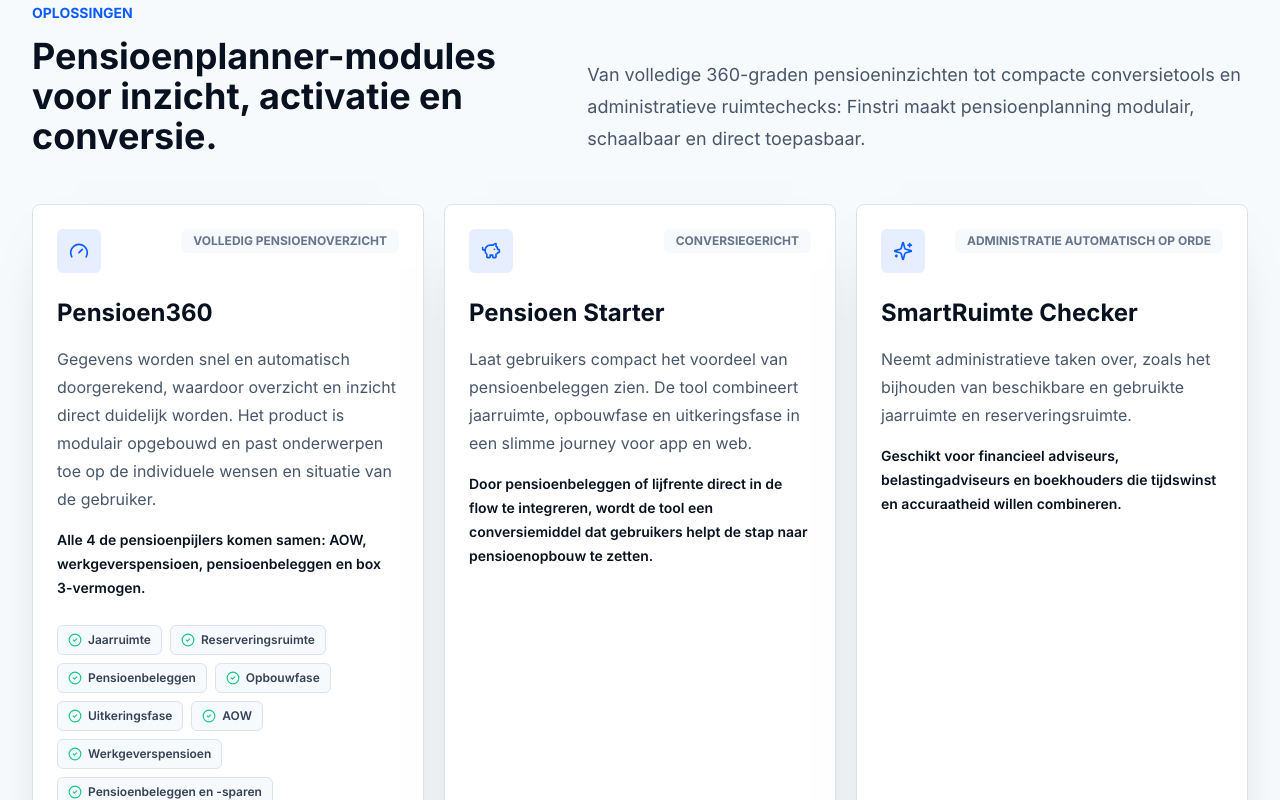
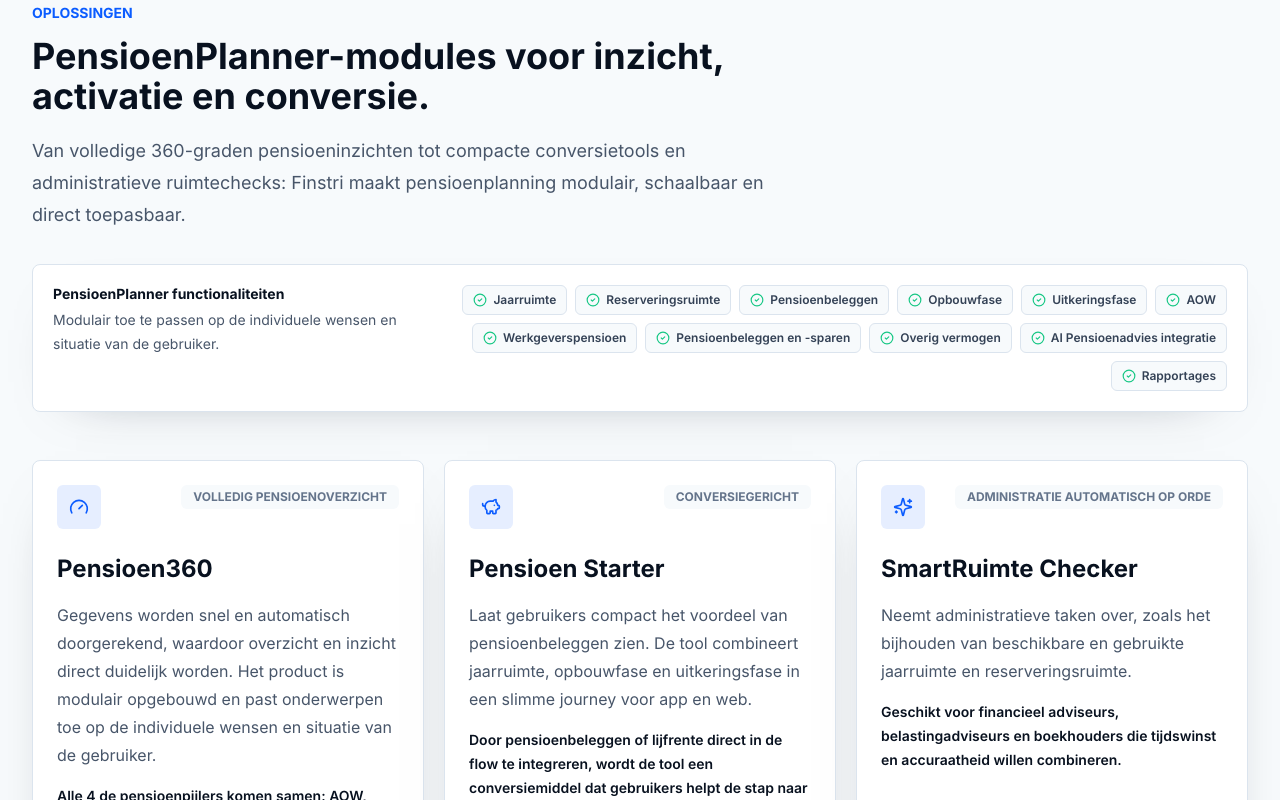
Before and after one commit to bobberg/finstri, a React (Vite) app: page / in a window 1280 px wide. Shown: the part 1080-1880 px from the top of the page. Built offline with nearby package versions, Linux system fonts and the light colour scheme.

Commit message:
changed the solution cards a bit

```diff
--- a/src/components/Solutions.tsx
+++ b/src/components/Solutions.tsx
@@ -33,7 +33,6 @@
       "Gegevens worden snel en automatisch doorgerekend, waardoor overzicht en inzicht direct duidelijk worden. Het product is modulair opgebouwd en past onderwerpen toe op de individuele wensen en situatie van de gebruiker.",
     detail:
       "Alle 4 de pensioenpijlers komen samen: AOW, werkgeverspensioen, pensioenbeleggen en box 3-vermogen.",
-    features: pensioen360Features,
   },
   {
     icon: PiggyBank,
@@ -85,23 +84,48 @@
 function Solutions() {
   return (
     <Section id="oplossingen" className="bg-cloud">
-      <div className="grid gap-10 lg:grid-cols-[0.78fr_1fr] lg:items-end">
-        <div>
+      <div className="max-w-3xl">
         <p className="text-sm font-bold uppercase text-ocean">Oplossingen</p>
-          <h2 className="mt-3 max-w-2xl text-3xl font-bold leading-tight tracking-normal text-ink sm:text-4xl">
-            Pensioenplanner-modules voor inzicht, activatie en conversie.
+        <h2 className="mt-3 text-3xl font-bold leading-tight tracking-normal text-ink sm:text-4xl">
+          PensioenPlanner-modules voor inzicht, activatie en conversie.
         </h2>
-        </div>
-        <p className="max-w-2xl text-lg leading-8 text-slate-600 lg:ml-auto">
+        <p className="mt-5 text-lg leading-8 text-slate-600">
           Van volledige 360-graden pensioeninzichten tot compacte conversietools
           en administratieve ruimtechecks: Finstri maakt pensioenplanning
           modulair, schaalbaar en direct toepasbaar.
         </p>
       </div>
 
+      <div className="mt-8 rounded-lg border border-line bg-white p-5 shadow-[0_18px_58px_-46px_rgba(8,17,31,0.55)]">
+        <div className="flex flex-col gap-4 lg:flex-row lg:items-start lg:justify-between">
+          <div className="max-w-sm">
+            <p className="text-sm font-bold text-ink">
+              PensioenPlanner functionaliteiten
+            </p>
+            <p className="mt-1 text-sm leading-6 text-slate-600">
+              Modulair toe te passen op de individuele wensen en situatie van de
+              gebruiker.
+            </p>
+          </div>
+          <div className="flex flex-1 flex-wrap gap-2 lg:justify-end">
+            {pensioen360Features.map((feature) => (
+              <span
+                key={feature}
+                className="inline-flex items-center gap-1.5 rounded-md border border-line bg-cloud px-2.5 py-1.5 text-xs font-semibold text-slate-700"
+              >
+                <CheckCircle2
+                  aria-hidden="true"
+                  className="h-3.5 w-3.5 text-mint"
+                />
+                {feature}
+              </span>
+            ))}
+          </div>
+        </div>
+      </div>
+
       <div className="mt-12 grid gap-5 lg:grid-cols-3">
-        {products.map(
-          ({ description, detail, eyebrow, features, icon: Icon, title }) => (
+        {products.map(({ description, detail, eyebrow, icon: Icon, title }) => (
           <article
             key={title}
             className="flex min-h-full flex-col rounded-lg border border-line bg-white p-6 shadow-[0_20px_60px_-44px_rgba(8,17,31,0.55)] transition duration-200 hover:-translate-y-1 hover:border-ocean/25"
@@ -121,26 +145,8 @@
             <p className="mt-4 text-sm font-semibold leading-6 text-ink">
               {detail}
             </p>
-
-              {features ? (
-                <div className="mt-6 flex flex-wrap gap-2">
-                  {features.map((feature) => (
-                    <span
-                      key={feature}
-                      className="inline-flex items-center gap-1.5 rounded-md border border-line bg-cloud px-2.5 py-1.5 text-xs font-semibold text-slate-700"
-                    >
-                      <CheckCircle2
-                        aria-hidden="true"
-                        className="h-3.5 w-3.5 text-mint"
-                      />
-                      {feature}
-                    </span>
+          </article>
         ))}
-                </div>
-              ) : null}
-            </article>
-          ),
-        )}
       </div>
 
       <div className="mt-16 rounded-lg border border-line bg-white p-6 shadow-[0_24px_80px_-54px_rgba(8,17,31,0.65)] sm:p-8 lg:p-10">
```
Lines whose indentation alone changed are shown as unchanged.
